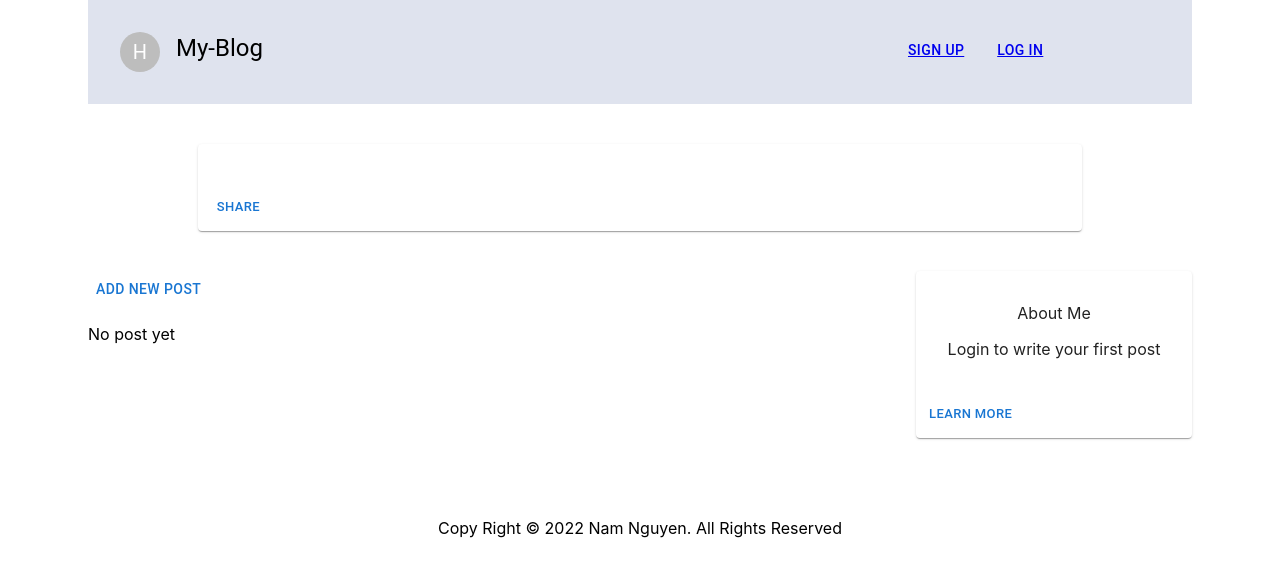
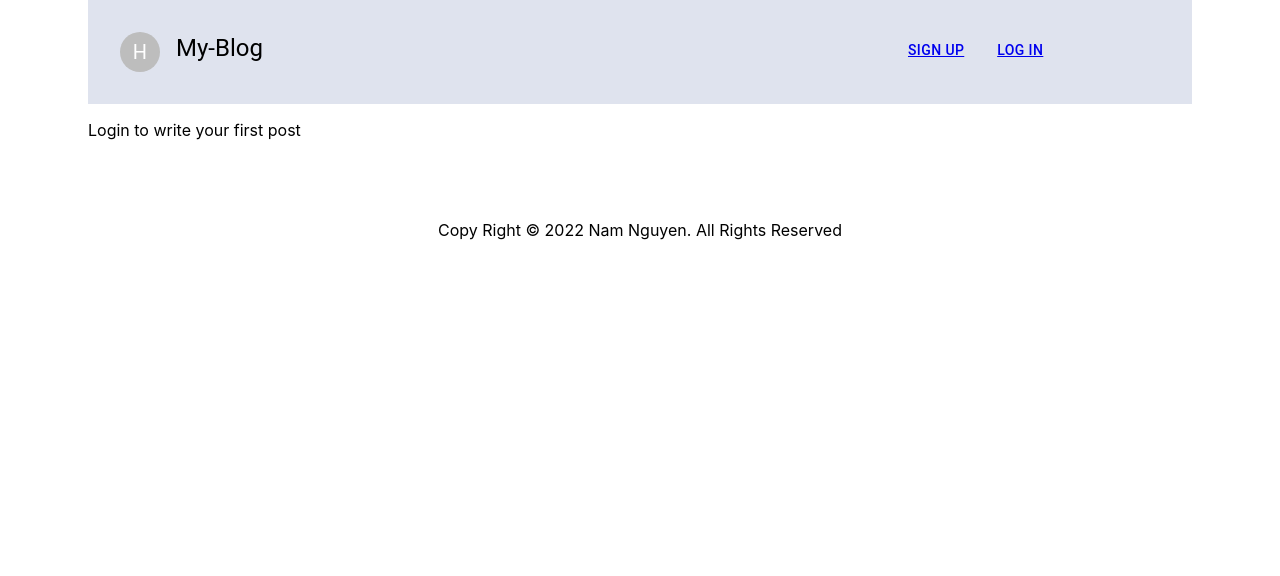
Before and after one commit to namnguyen3019/my-blog, a React (Create React App) app in the folder front-end/: page / in a window 1280 px wide. Shown: the top 576 px of the page. Built offline with nearby package versions, Linux system fonts and the light colour scheme.

Commit message:
render different content for main page

```diff
--- a/front-end/src/components/Home.tsx
+++ b/front-end/src/components/Home.tsx
@@ -7,11 +7,18 @@ import MainContent from './MainContent';
 import MyMenu from './MyMenu';
 const Home: React.FunctionComponent = () => {
     const user = useSelector((state: RootState) => state.user)
+    const userToken = user ? user.token : null
     return (
         <Container>
             <MyMenu />
-            <FeaturePost />
-            <MainContent />
+            {
+                userToken ? (
+                    <> <FeaturePost />
+                        <MainContent /></>
+
+                ) : (<p> Login to write your first post</p>)
+            }
+
         </Container>
     )
 }
```
